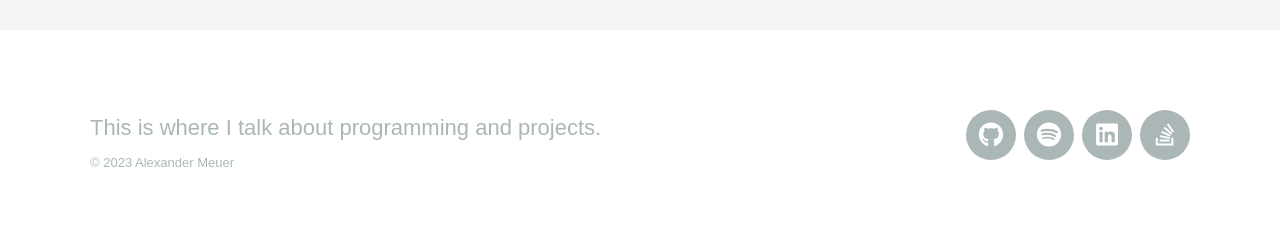
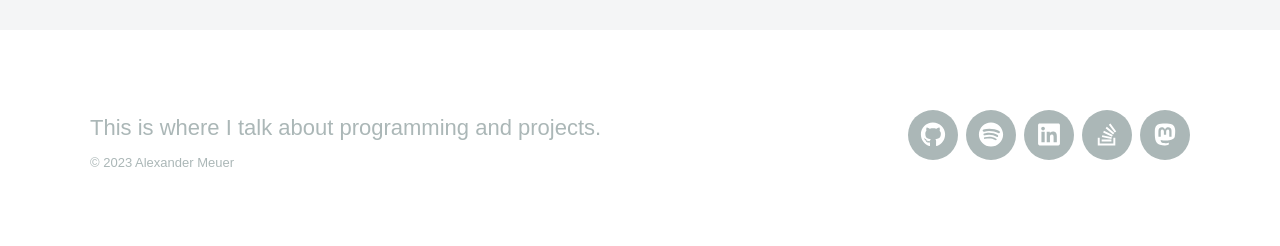
Before and after one commit to AlexMeuer/AlexMeuer.github.io, a Jekyll site: the page built from _pages/tech-i-like.md, in a window 1280 px wide. Shown: the part 3592-3838 px from the top of the page. Built offline with Jekyll 4.4.1, drawn with Linux system fonts in a browser that asks for light colours; nearby versions of some CDN libraries; some web fonts are replaced.

Commit message:
Add Mastodon social

```diff
--- a/_includes/socials.html
+++ b/_includes/socials.html
@@ -2,7 +2,7 @@
 	{% for url in site.data.settings.social_settings %}
 	{% if url[1] != '' %}
 	<li class="socials__item">
-		<a href="{{ url[1] }}" target="_blank" class="socials__item__link" title="{{ url[0] | remove: '_url' | replace: '-', ' ' | capitalize }}">
+		<a href="{{ url[1] }}" target="_blank" rel="me" class="socials__item__link" title="{{ url[0] | remove: '_url' | replace: '-', ' ' | capitalize }}">
 			<i class="fab fa-{{ url[0] | replace: 'facebook', 'facebook-f' | remove: '_url' }}" aria-hidden="true"></i>
 		</a>
 	</li>
```
Also changed, not shown: _data/settings.yml (+2 -6 lines).
